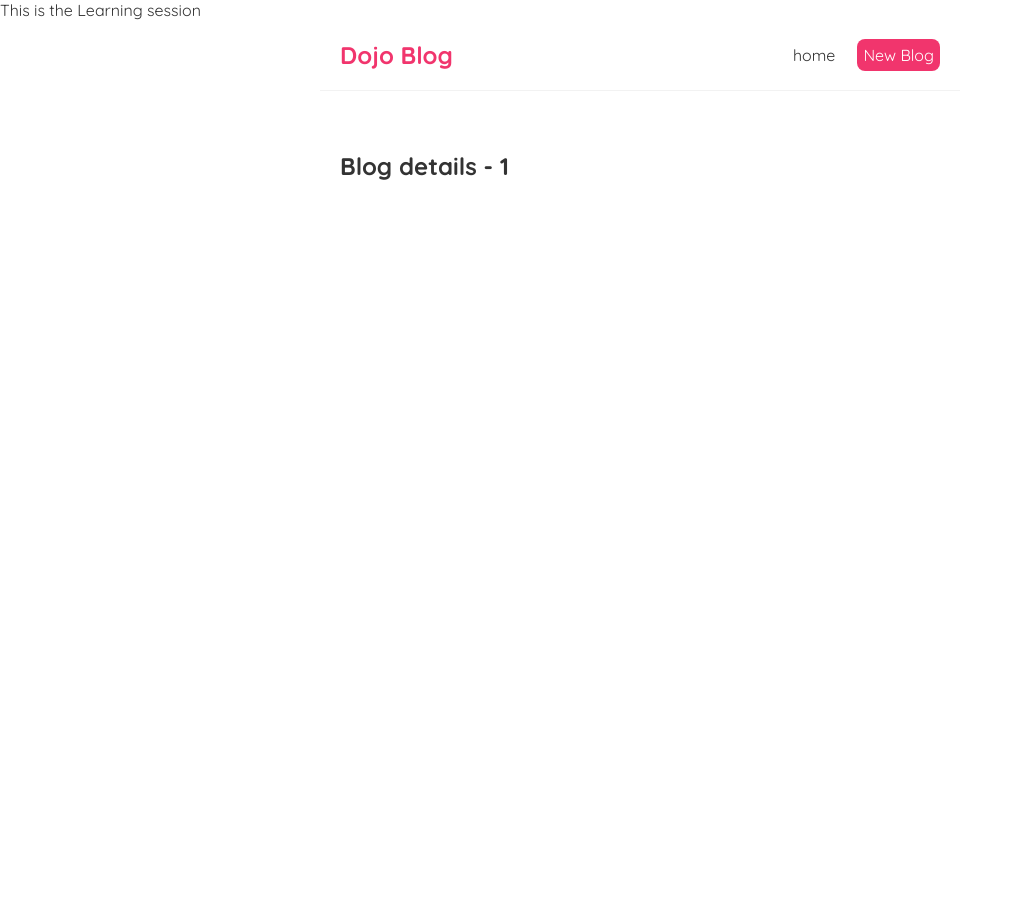
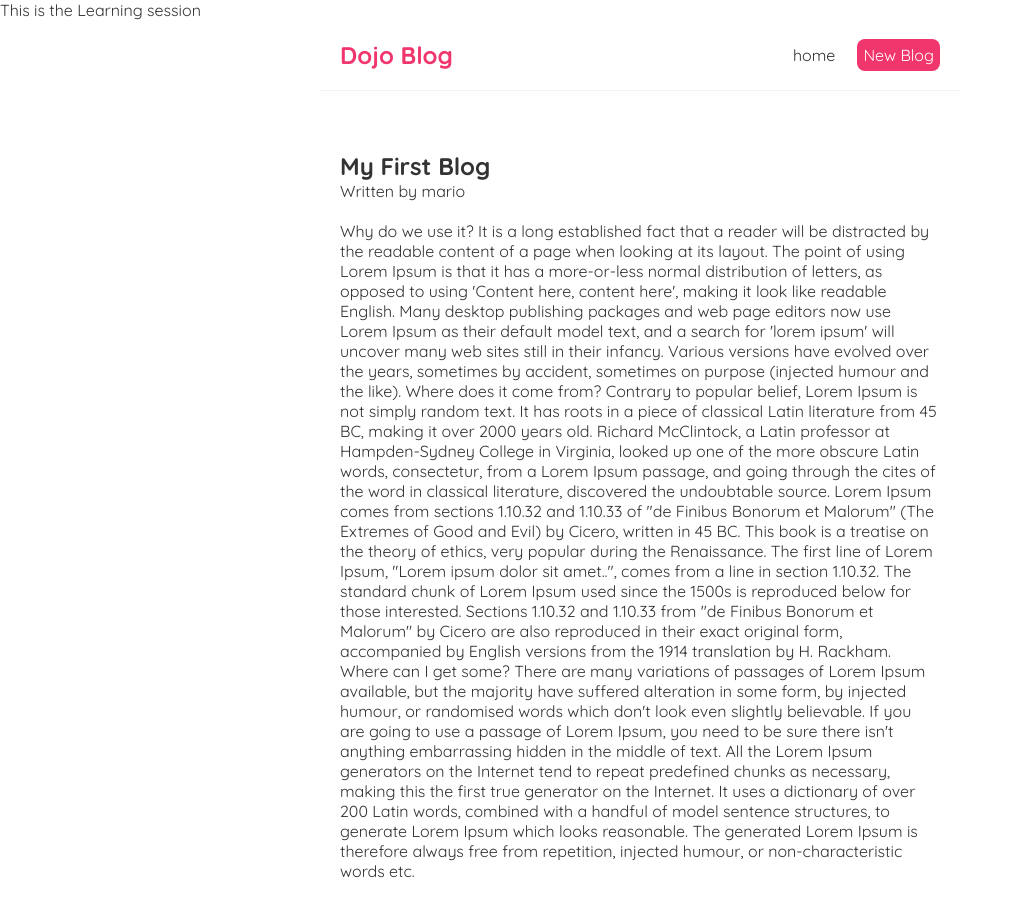
Before and after one commit to Ifansyfiq/React, a React (Create React App) app in the folder FirstCode/dojo-blog/: page /blogs/1 in a window 1280 px wide. Shown: the top 916 px of the page, without its empty margins (0-1019 px from the left). Before the commit the page ends 800 px from the top, so only its background shows below. Built offline with nearby package versions, Linux system fonts and the light colour scheme; data requests are answered from the project's data file.

Commit message:
reusing custom hook

```diff
--- a/FirstCode/dojo-blog/src/BlogDetails.js
+++ b/FirstCode/dojo-blog/src/BlogDetails.js
@@ -1,15 +1,23 @@
 import { useParams } from "react-router-dom";
+import useFetch from "./useFetch";
 
 const BlogDetails = () => {
     const {id} = useParams()
+    const {data: blog, isPending, error} = useFetch('http://localhost:8000/blogs/' + id); //utk url letak '/' dkt hujung utk specify id dkt belakang
 
     return (
         <div className="blog-BlogDetails">
-            <h2>Blog details - {id}</h2>
+            {error && <div>{error}</div>}
+            {isPending && <div>Please Wait........</div>}
+            {blog && (
+                <article>
+                    <h1>{blog.title}</h1>
+                    <p>Written by {blog.author}</p>
+                    <div>{blog.body}</div>
+                </article>
+            )}
         </div>
     );
-
-
 }
 
 export default BlogDetails
--- a/FirstCode/dojo-blog/src/index.css
+++ b/FirstCode/dojo-blog/src/index.css
@@ -52,3 +52,20 @@
 .blog-preview a {
   text-decoration: none;
 }
+
+.blog-BlogDetails h2{
+  font-size: 20px;
+  color: #f1356d;
+  margin-bottom: 10px;
+}
+.blog-BlogDetails div {
+  margin: 20px 0;
+}
+.blog-BlogDetails button {
+  background: #f1356d;
+  color: #fff;
+  border: 0;
+  padding: 8px;
+  border-radius: 8px;
+  cursor: pointer;
+}
```
